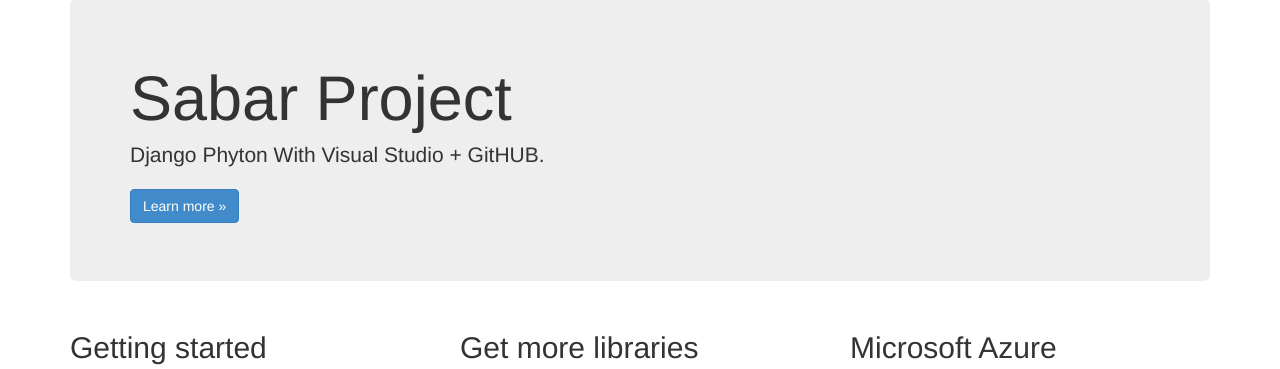
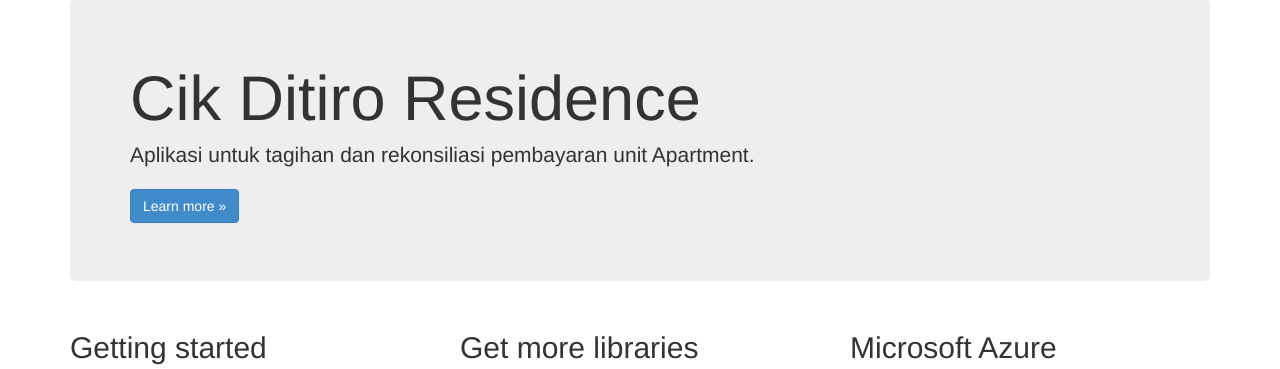
Before and after one commit to mwitono/Sabar, a Django app: page / in a window 1280 px wide. Shown: the part 51-420 px from the top of the page. Run offline with Django 3.2, Linux system fonts and the light colour scheme; some libraries are stand-ins or nearby versions.

Commit message:
Updet index.html

```diff
--- a/Sabar/app/templates/app/index.html
+++ b/Sabar/app/templates/app/index.html
@@ -3,8 +3,8 @@
 {% block content %}
 
 <div class="jumbotron">
-    <h1>Sabar Project</h1>
-    <p class="lead">Django Phyton With Visual Studio + GitHUB.</p>
+    <h1>Cik Ditiro Residence</h1>
+    <p class="lead">Aplikasi untuk tagihan dan rekonsiliasi pembayaran unit Apartment.</p>
     <p><a href="https://www.djangoproject.com/" class="btn btn-primary btn-large">Learn more &raquo;</a></p>
 </div>
 
```
